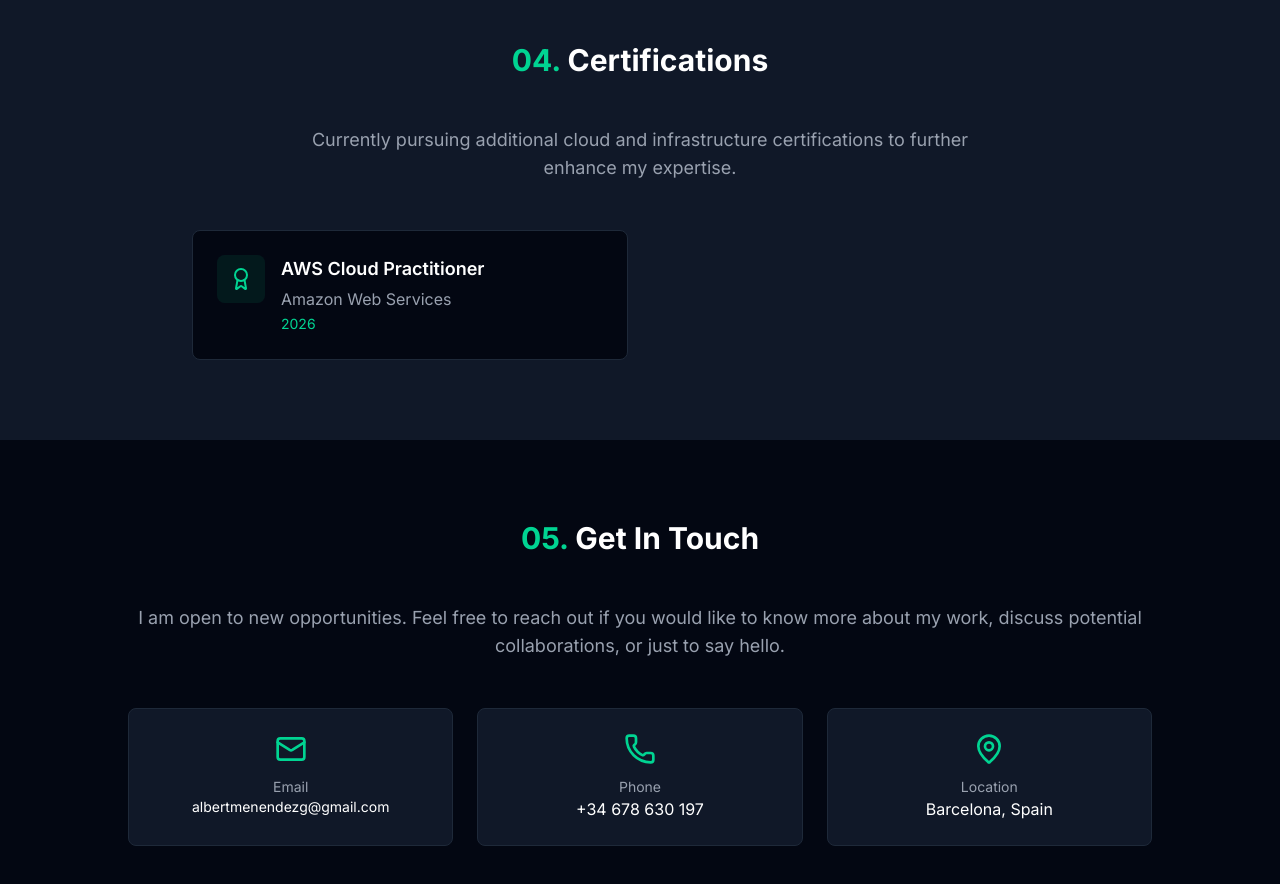
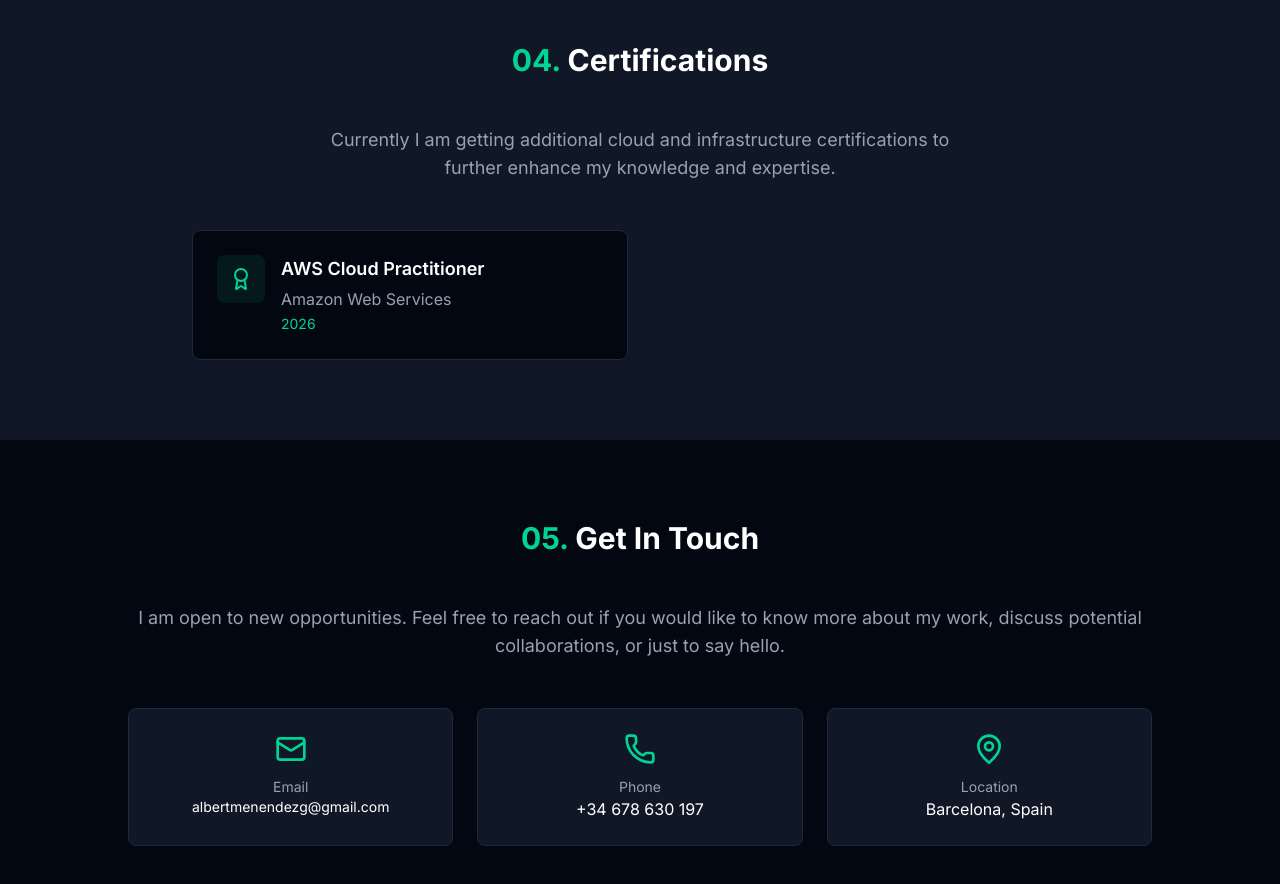
Before and after one commit to albertmenendezg/portfolio, a Next.js app: page / in a window 1280 px wide. Shown: the part 3480-4364 px from the top of the page. Built offline with nearby package versions, Linux system fonts and the light colour scheme.

Commit message:
Fix: translatation update

```diff
--- a/src/data/translations.ts
+++ b/src/data/translations.ts
@@ -43,7 +43,7 @@ export const translations = {
     },
     certifications: {
       title: "Certifications",
-      description: "Currently pursuing additional cloud and infrastructure certifications to further enhance my expertise."
+      description: "Currently I am getting additional cloud and infrastructure certifications to further enhance my knowledge and expertise."
     },
     contact: {
       title: "Get In Touch",
@@ -100,7 +100,7 @@ export const translations = {
     },
     certifications: {
       title: "Certificaciones",
-      description: "Actualmente estoy obteniendo certificaciones adicionales en cloud e infraestructura para seguir mejorando mi experiencia."
+      description: "Actualmente estoy obteniendo certificaciones adicionales en la nube y en infraestructura para mejorar aún más mis conocimientos y experiencia."
     },
     contact: {
       title: "Contacto",
```
